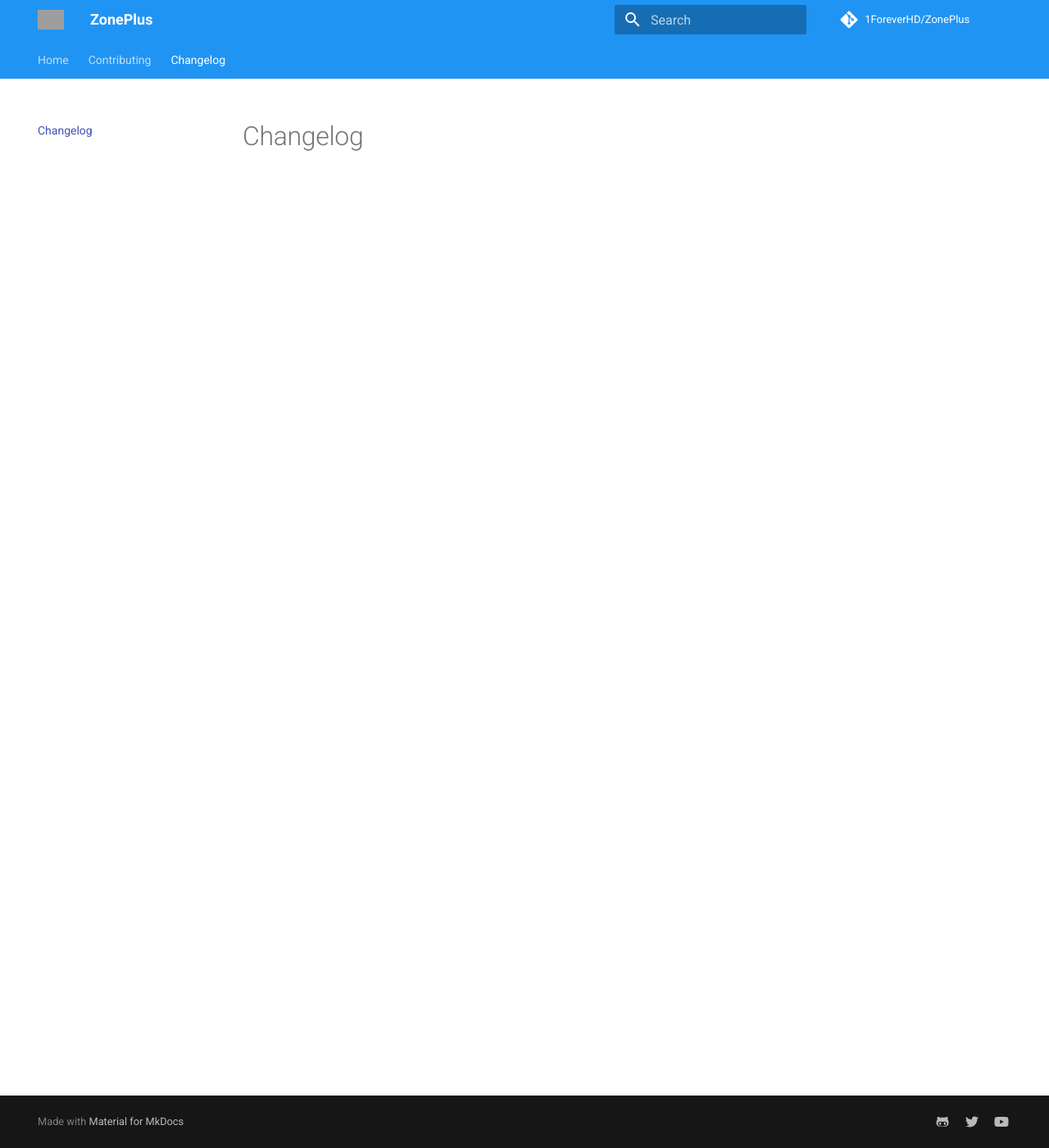
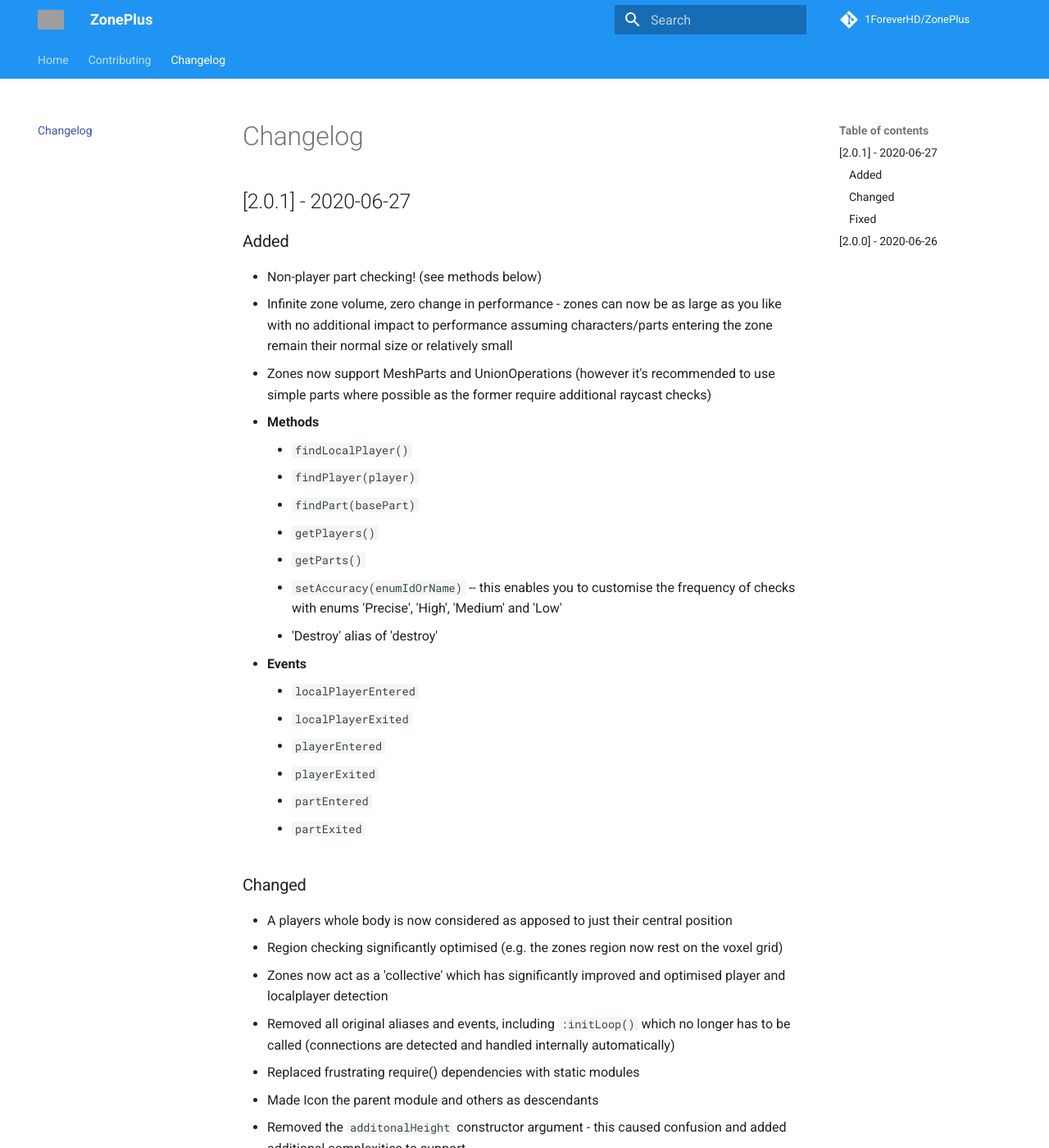
Before and after one commit to 1ForeverHD/ZonePlus, an MkDocs documentation site: the page built from docs/changelog.md, in a window 1280 px wide and 1400 px high. Shown: the whole window at 82% size. Built offline with MkDocs 1.6.1 and Material for MkDocs 9.7.7, drawn with Linux system fonts in a browser that asks for light colours; comment, search, counter and statistics services are not loaded; some of the changed text lies outside the part shown; grey boxes are pictures that could not be loaded.

Commit message:
Updated changelog

```diff
--- a/docs/changelog.md
+++ b/docs/changelog.md
@@ -1 +1,38 @@
-# Changelog
+## [2.0.1] - 2020-06-27
+### Added
+- Non-player part checking! (see methods below)
+- Infinite zone volume, zero change in performance - zones can now be as large as you like with no additional impact to performance assuming characters/parts entering the zone remain their normal size or relatively small
+- Zones now support MeshParts and UnionOperations (however it's recommended to use simple parts where possible as the former require additional raycast checks)
+- **Methods**
+    - ``findLocalPlayer()``
+    - ``findPlayer(player)``
+    - ``findPart(basePart)``
+    - ``getPlayers()``
+    - ``getParts()``
+    - ``setAccuracy(enumIdOrName)`` -- this enables you to customise the frequency of checks with enums 'Precise', 'High', 'Medium' and 'Low'
+    - 'Destroy' alias of 'destroy'
+- **Events**
+    - ``localPlayerEntered``
+    - ``localPlayerExited``
+    - ``playerEntered``
+    - ``playerExited``
+    - ``partEntered``
+    - ``partExited``
+
+### Changed
+- A players whole body is now considered as apposed to just their central position
+- Region checking significantly optimised (e.g. the zones region now rest on the voxel grid)
+- Zones now act as a 'collective' which has significantly improved and optimised player and localplayer detection
+- Removed all original aliases and events, including ``:initLoop()`` which no longer has to be called (connections are detected and handled internally automatically)
+- Replaced frustrating require() dependencies with static modules
+- Made Icon the parent module and others as descendants
+- Removed the ``additonalHeight`` constructor argument - this caused confusion and added additional complexities to support
+- ``:getRandomPoint()`` now returns ``randomVector, touchingGroupParts`` instead of ``randomCFrame, hitPart, hitIntersection``
+
+### Fixed
+- Rotational and complex geometry detection
+- ``getRandomPoints()`` inaccuracies
+
+
+## [2.0.0] - 2020-06-26
+test
```
